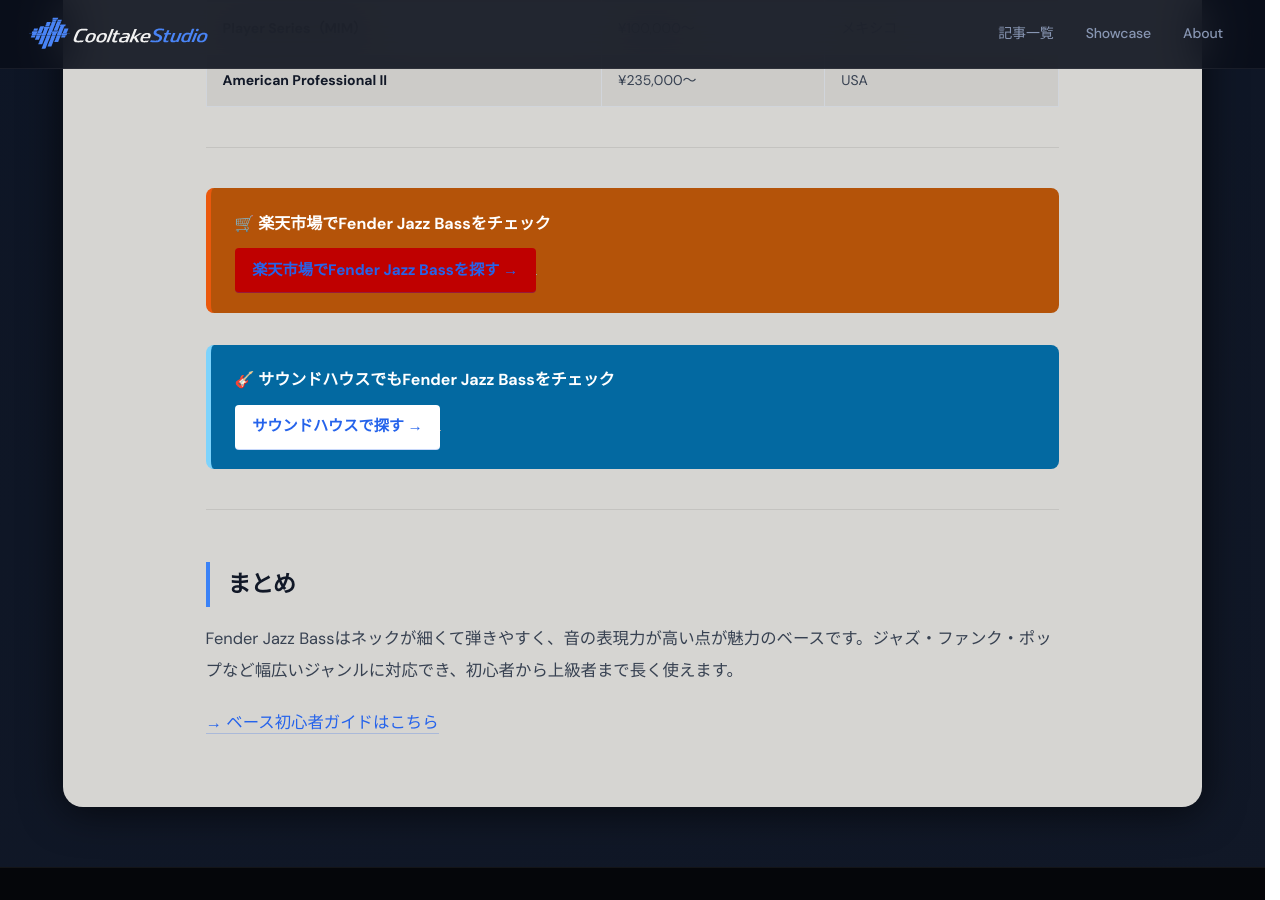
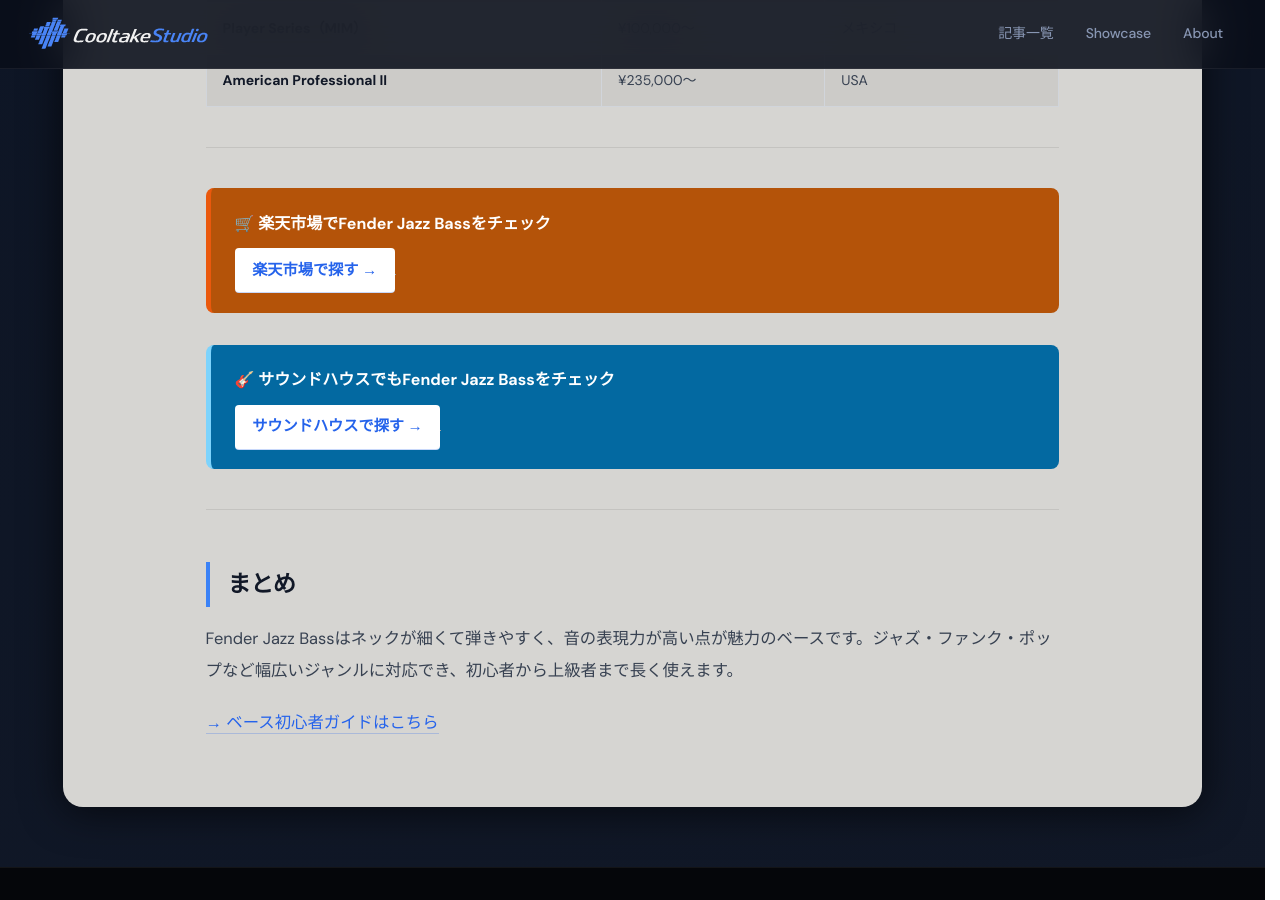
Before and after one commit to cooltake/cooltake-staging, a Jekyll site: the page built from _posts/2026-05-29-fender-jazz-bass-guide.md, in a window 1280 px wide and 900 px high, scrolled down 2351 px. Built offline with Jekyll 4.4.1, drawn with Linux system fonts in a browser that asks for light colours; some web fonts are replaced; grey boxes are pictures that could not be loaded.

Commit message:
fix: unify rakuten CTA button style and text with soundhouse

```diff
--- a/_posts/2026-05-29-fender-jazz-bass-guide.md
+++ b/_posts/2026-05-29-fender-jazz-bass-guide.md
@@ -60,7 +60,7 @@
 
 ---
 
-<div style="margin:2rem 0;padding:1.2rem 1.5rem;background:#b45309;border-left:5px solid #ea580c;border-radius:8px;"><p style="margin:0 0 .6rem;font-weight:bold;font-size:1rem;color:#fff;">&#x1F6D2; 楽天市場でFender Jazz Bassをチェック</p><a href="https://hb.afl.rakuten.co.jp/hgc/0b15ddc7.28c5c9ed.0b15ddc8.5d23dd4d/?pc=https%3A%2F%2Fsearch.rakuten.co.jp%2Fsearch%2Fmall%2FFender%2BJazz%2BBass%2F" rel="nofollow" referrerpolicy="no-referrer-when-downgrade" style="display:inline-block;background:#bf0000;color:#fff;padding:.45rem 1.1rem;border-radius:4px;text-decoration:none;font-weight:bold;font-size:.95rem;">楽天市場でFender Jazz Bassを探す →</a><img src="//i.moshimo.com/af/i/impression?a_id=5565352&amp;p_id=54&amp;pc_id=54&amp;pl_id=616" width="1" height="1" style="border:none;" alt="" loading="lazy"></div>
+<div style="margin:2rem 0;padding:1.2rem 1.5rem;background:#b45309;border-left:5px solid #ea580c;border-radius:8px;"><p style="margin:0 0 .6rem;font-weight:bold;font-size:1rem;color:#fff;">&#x1F6D2; 楽天市場でFender Jazz Bassをチェック</p><a href="https://hb.afl.rakuten.co.jp/hgc/0b15ddc7.28c5c9ed.0b15ddc8.5d23dd4d/?pc=https%3A%2F%2Fsearch.rakuten.co.jp%2Fsearch%2Fmall%2FFender%2BJazz%2BBass%2F" rel="nofollow" referrerpolicy="no-referrer-when-downgrade" style="display:inline-block;background:#fff;color:#7c2d12;padding:.45rem 1.1rem;border-radius:4px;text-decoration:none;font-weight:bold;font-size:.95rem;">楽天市場で探す →</a><img src="//i.moshimo.com/af/i/impression?a_id=5565352&amp;p_id=54&amp;pc_id=54&amp;pl_id=616" width="1" height="1" style="border:none;" alt="" loading="lazy"></div>
 <div style="margin:2rem 0;padding:1.2rem 1.5rem;background:#0369a1;border-left:5px solid #7dd3fc;border-radius:8px;"><p style="margin:0 0 .6rem;font-weight:bold;font-size:1rem;color:#fff;">&#x1F3B8; サウンドハウスでもFender Jazz Bassをチェック</p><a href="https://h.accesstrade.net/sp/cc?rk=01001xqc00os63&url=https%3A%2F%2Fwww.soundhouse.co.jp%2Fsearch%2Findex%2F%3Fsearch_all%3DFender%2520Jazz%2520Bass" rel="nofollow" referrerpolicy="no-referrer-when-downgrade" style="display:inline-block;background:#fff;color:#0c4a6e;padding:.45rem 1.1rem;border-radius:4px;text-decoration:none;font-weight:bold;font-size:.95rem;">サウンドハウスで探す →</a><img src="https://h.accesstrade.net/sp/rr?rk=01001xqc00os63" width="1" height="1" border="0" alt="" loading="lazy"></div>
 
 <!-- AFFILIATE_PLACEHOLDER: Amazon（もしもアフィリエイト Amazon審査通過後に設置予定） -->
```
